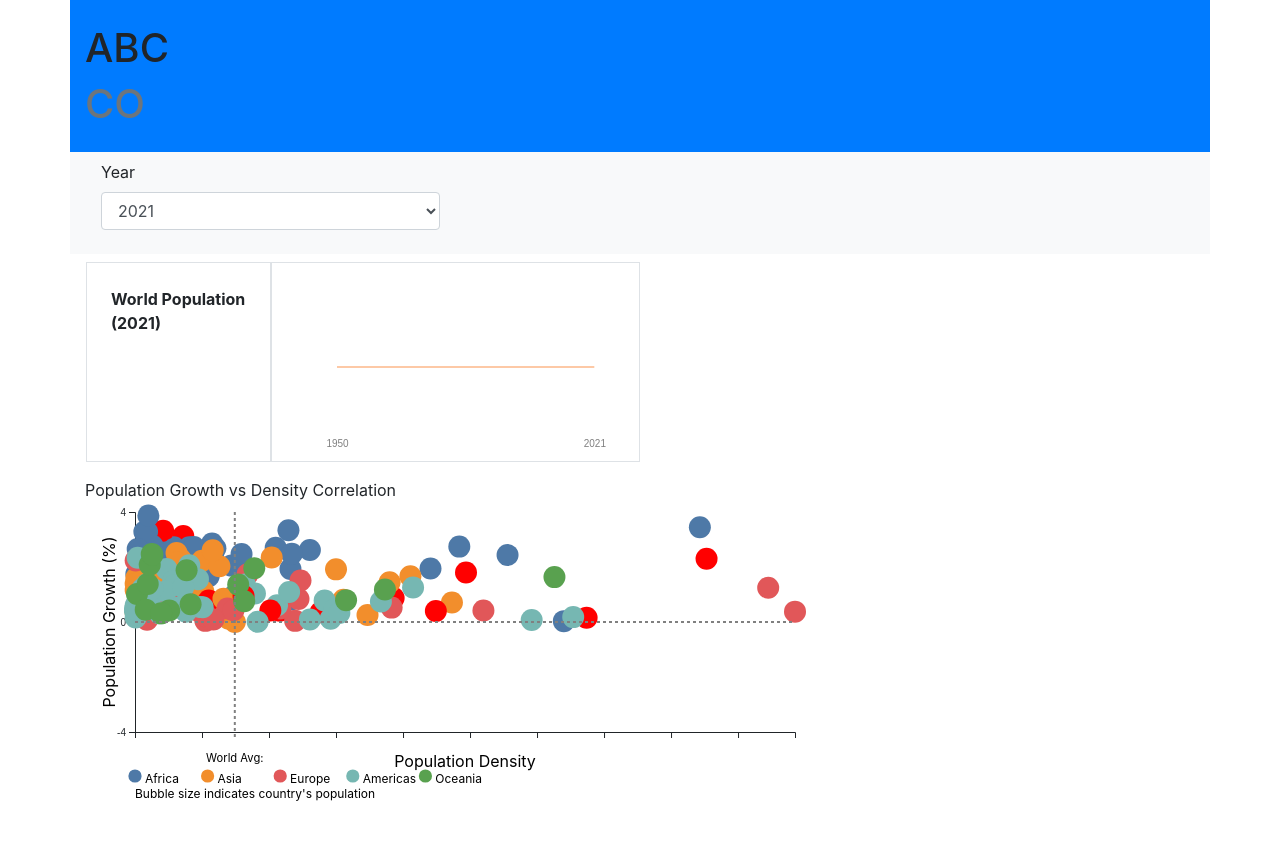
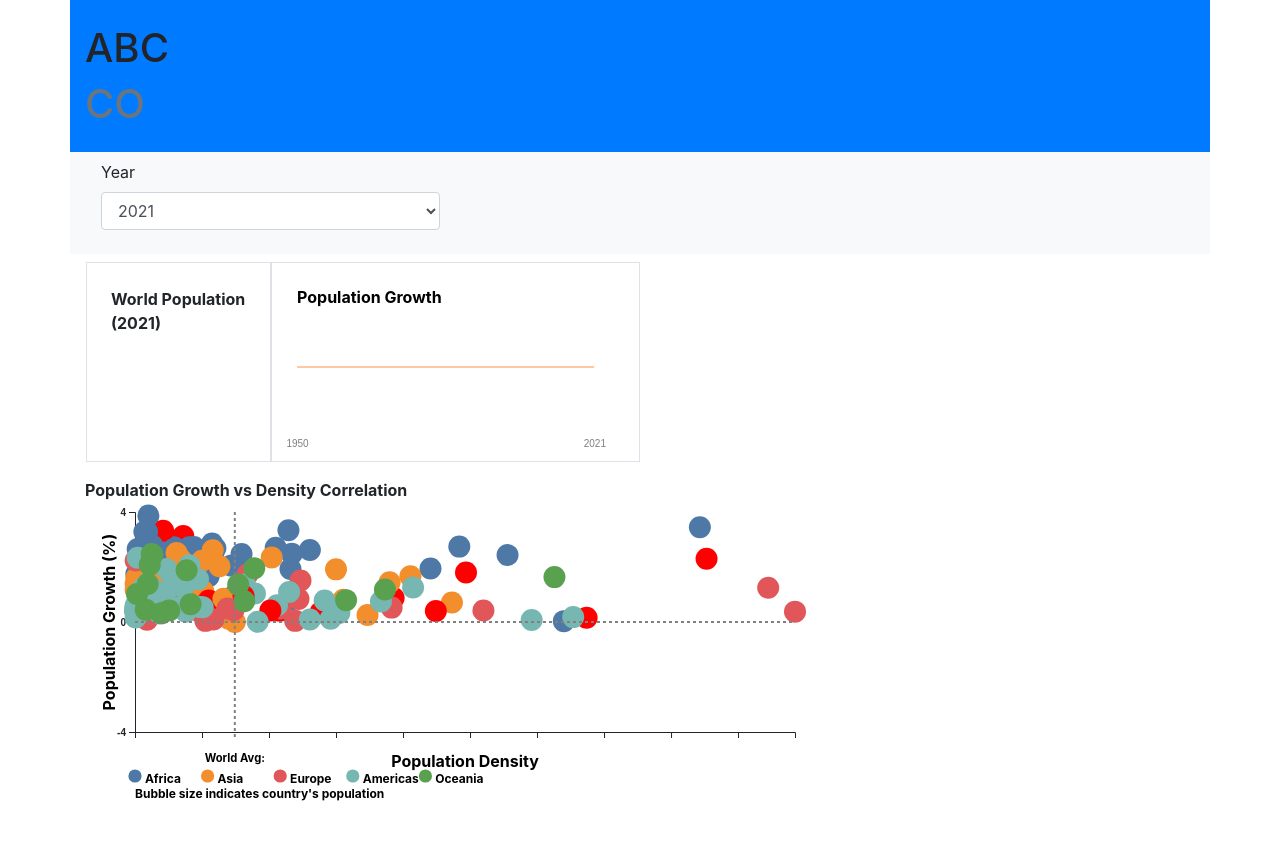
Before and after one commit to someshwarthumma/population-analysis, a Flask app: page / in a window 1280 px wide. Run offline with Flask 2, Linux system fonts and the light colour scheme; style sheets or scripts are compiled from the project's sources; some libraries are stand-ins or nearby versions.

Commit message:
Line Chart Label Added

```diff
--- a/static/js/components/line_area_chart.js
+++ b/static/js/components/line_area_chart.js
@@ -1,7 +1,7 @@
 function draw_area_chart(selector, config) {
   var data = config.data;
   // set the dimensions and margins of the graph
-  var margin = { top: 40, right: 30, bottom: 30, left: 50 },
+  var margin = { top: 40, right: 30, bottom: 30, left: 10 },
     width = $(selector).width() - margin.left - margin.right,
     height = $(selector).height() - margin.top - margin.bottom;
   // append the svg object to the body of the page
@@ -119,4 +119,12 @@ function draw_area_chart(selector, config) {
         .replace("M", "Mn")
         .replace("B", "Bn");
     });
+
+    svg
+    .append("text") // text label for the x axis
+    .attr("x", 0)
+    .attr("y", 0)
+    .attr('class','font-weight-bold')
+    .style("text-anchor", "start")
+    .text("Population Growth");
 }
--- a/static/styles/style.scss
+++ b/static/styles/style.scss
@@ -96,3 +96,7 @@ div.tooltip1 {
 #trend-line-chart > svg > g > g > path {
   display: none;
 }
+
+.total_population{
+  font-size: 22;
+}
--- a/templates/contents.html
+++ b/templates/contents.html
@@ -22,7 +22,7 @@
 </div>
 <div class="row d-flex justify-content-start align-items-start py-2">
   <div class="col-lg-8 d-flex sp-width sp-height">
-    <div class="w-100" id="scatter-plot">
+    <div class="w-100 font-weight-bold" id="scatter-plot">
       Population Growth vs Density Correlation
     </div>
   </div>
```
